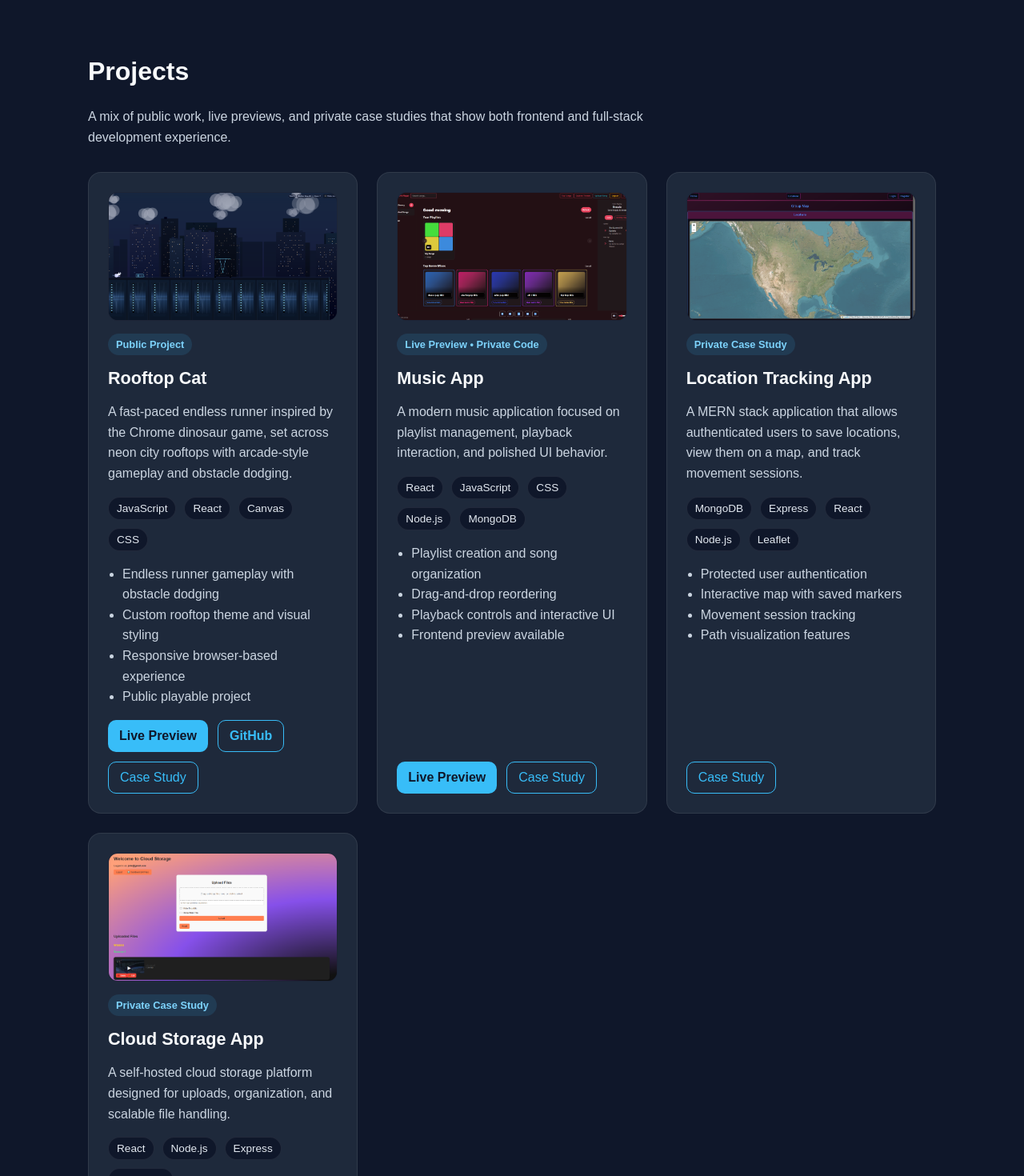
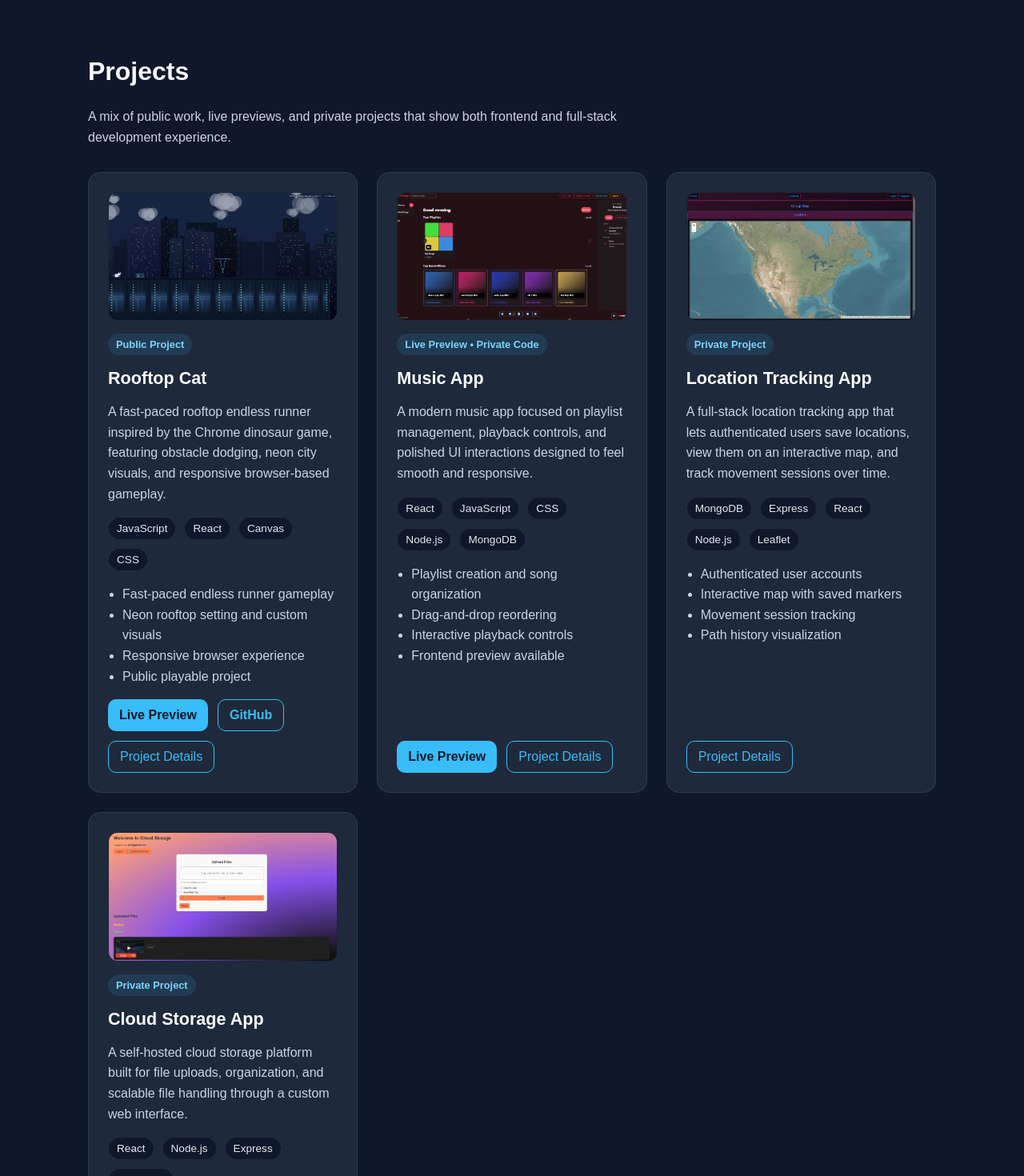
Before and after one commit to AceSpadee/Portfolio, a React (Vite) app: page / in a window 1280 px wide. Shown: the part 1280-2750 px from the top of the page at 80% size. Built offline with nearby package versions, Linux system fonts and the light colour scheme.

Commit message:
reworded some of the projects

```diff
--- a/src/App.jsx
+++ b/src/App.jsx
@@ -129,7 +129,7 @@ function App() {
         <div className="section-heading">
           <h2>Projects</h2>
           <p>
-            A mix of public work, live previews, and private case studies that
+            A mix of public work, live previews, and private projects that
             show both frontend and full-stack development experience.
           </p>
         </div>
@@ -172,7 +172,7 @@ function App() {
               rel="noreferrer"
             >
               <span className="contact-label">GitHub</span>
-              <span className="contact-value">https://github.com/AceSpadee</span>
+              <span className="contact-value">github.com/AceSpadee</span>
             </a>
           </div>
         </div>
--- a/src/components/ProjectCard.jsx
+++ b/src/components/ProjectCard.jsx
@@ -1,5 +1,5 @@
 import { useState } from "react";
-import ProjectCaseStudy from "./ProjectCaseStudy";
+import ProjectDetails from "./ProjectDetails";
 
 function ProjectCard({ project, onImageClick }) {
   const {
@@ -12,13 +12,13 @@ function ProjectCard({ project, onImageClick }) {
     highlights,
     liveLink,
     githubLink,
-    caseStudy,
+    projectDetails,
   } = project;
 
-  const [showCaseStudy, setShowCaseStudy] = useState(false);
+  const [showProjectDetails, setShowProjectDetails] = useState(false);
 
-  const toggleCaseStudy = () => {
-    setShowCaseStudy((prev) => !prev);
+  const toggleProjectDetails = () => {
+    setShowProjectDetails((prev) => !prev);
   };
 
   return (
@@ -80,18 +80,18 @@ function ProjectCard({ project, onImageClick }) {
           </a>
         )}
 
-        {caseStudy && (
+        {projectDetails && (
           <button
             type="button"
             className="project-link secondary project-button"
-            onClick={toggleCaseStudy}
+            onClick={toggleProjectDetails}
           >
-            {showCaseStudy ? "Hide Case Study" : "Case Study"}
+            {showProjectDetails ? "Hide Details" : "Project Details"}
           </button>
         )}
       </div>
 
-      {showCaseStudy && <ProjectCaseStudy caseStudy={caseStudy} />}
+      {showProjectDetails && <ProjectDetails projectDetails={projectDetails} />}
     </article>
   );
 }
--- a/src/components/ProjectCaseStudy.jsx
+++ b/src/components/ProjectDetails.jsx
@@ -1,19 +1,19 @@
-function ProjectCaseStudy({ caseStudy }) {
-  const { overview, goal, challenges, learned } = caseStudy;
+function ProjectDetails({ projectDetails }) {
+  const { overview, goal, challenges, learned } = projectDetails;
 
   return (
-    <div className="project-case-study">
-      <div className="case-study-section">
+    <div className="project-details">
+      <div className="project-details-section">
         <h4>Overview</h4>
         <p>{overview}</p>
       </div>
 
-      <div className="case-study-section">
+      <div className="project-details-section">
         <h4>Goal</h4>
         <p>{goal}</p>
       </div>
 
-      <div className="case-study-section">
+      <div className="project-details-section">
         <h4>Technical Challenges</h4>
         <ul>
           {challenges.map((item) => (
@@ -22,7 +22,7 @@ function ProjectCaseStudy({ caseStudy }) {
         </ul>
       </div>
 
-      <div className="case-study-section">
+      <div className="project-details-section">
         <h4>What I Learned</h4>
         <ul>
           {learned.map((item) => (
@@ -34,4 +34,4 @@ function ProjectCaseStudy({ caseStudy }) {
   );
 }
 
-export default ProjectCaseStudy;
+export default ProjectDetails;
--- a/src/data/projects.js
+++ b/src/data/projects.js
@@ -10,30 +10,30 @@ const projects = [
     image: rooftopCatThumb,
     alt: "Screenshot of Rooftop Cat game",
     description:
-      "A fast-paced endless runner inspired by the Chrome dinosaur game, set across neon city rooftops with arcade-style gameplay and obstacle dodging.",
+      "A fast-paced rooftop endless runner inspired by the Chrome dinosaur game, featuring obstacle dodging, neon city visuals, and responsive browser-based gameplay.",
     tech: ["JavaScript", "React", "Canvas", "CSS"],
     highlights: [
-      "Endless runner gameplay with obstacle dodging",
-      "Custom rooftop theme and visual styling",
-      "Responsive browser-based experience",
+      "Fast-paced endless runner gameplay",
+      "Neon rooftop setting and custom visuals",
+      "Responsive browser experience",
       "Public playable project",
     ],
     liveLink: "https://ambient-loader.onrender.com",
     githubLink: "https://github.com/AceSpadee/ambient-loader",
-    caseStudy: {
+    projectDetails: {
       overview:
-        "Rooftop Cat is an arcade-style endless runner built around fast reaction gameplay, a custom city rooftop theme, and a lightweight browser-based experience.",
+        "Rooftop Cat is a fast-paced endless runner inspired by the Chrome dinosaur game, reimagined with a neon rooftop setting and a more stylized browser-based presentation.",
       goal:
-        "The goal was to create a fun, visually distinctive endless runner with a simple gameplay loop that still felt polished and responsive.",
+        "The goal was to build a simple but polished arcade-style game that felt quick, responsive, and visually distinct while staying easy to pick up and play in the browser.",
       challenges: [
-        "Balancing obstacle timing so the game felt fair but challenging",
-        "Creating a consistent rooftop visual theme that fit the gameplay",
-        "Keeping movement and collisions responsive in the browser",
+        "Balancing obstacle timing so the gameplay felt challenging without becoming frustrating",
+        "Creating a visual style that made the rooftop setting feel clear and consistent",
+        "Keeping movement, collisions, and pacing responsive in a browser environment",
       ],
       learned: [
-        "How to structure game logic for repeatable browser gameplay loops",
-        "How to improve feel through pacing, spacing, and visual clarity",
-        "How small animation and obstacle decisions affect game quality",
+        "How to structure a browser-based gameplay loop for repeatable arcade-style play",
+        "How timing, spacing, and visual clarity affect the feel of a game",
+        "How small gameplay and animation changes can noticeably improve the overall experience",
       ],
     },
   },
@@ -43,91 +43,91 @@ const projects = [
     image: musicAppThumb,
     alt: "Screenshot of the music app interface",
     description:
-      "A modern music application focused on playlist management, playback interaction, and polished UI behavior.",
+      "A modern music app focused on playlist management, playback controls, and polished UI interactions designed to feel smooth and responsive.",
     tech: ["React", "JavaScript", "CSS", "Node.js", "MongoDB"],
     highlights: [
       "Playlist creation and song organization",
       "Drag-and-drop reordering",
-      "Playback controls and interactive UI",
+      "Interactive playback controls",
       "Frontend preview available",
     ],
     liveLink: "https://music-player-s59b.onrender.com",
-    caseStudy: {
+    projectDetails: {
       overview:
-        "This project focuses on creating a polished music experience with playlist management, responsive controls, and a more interactive interface than a basic CRUD app.",
+        "This music app was built to create a smoother, more interactive listening experience with playlist management, playback features, and a polished frontend interface.",
       goal:
-        "The goal was to build a music application that felt clean, modern, and smooth to interact with while supporting more advanced playlist behavior.",
+        "The goal was to build a music application that felt modern and responsive while supporting more advanced playlist behavior than a basic media or CRUD interface.",
       challenges: [
-        "Handling drag-and-drop playlist interactions cleanly",
-        "Managing dropdown menu behavior without flicker or awkward closing",
-        "Keeping playback controls, playlist logic, and UI state organized",
+        "Handling drag-and-drop interactions in a way that felt smooth and intuitive",
+        "Managing dropdown menu behavior without flicker or awkward state changes",
+        "Keeping playback controls, playlist logic, and UI state organized as the app grew",
       ],
       learned: [
-        "How to break large UI systems into reusable React components",
-        "How to manage more complex interface state cleanly",
-        "How strong UI behavior can make a project feel much more polished",
+        "How to break larger interface systems into smaller reusable React components",
+        "How to manage more complex UI state across interactive features",
+        "How refined interface behavior can make a project feel significantly more polished",
       ],
     },
   },
   {
     title: "Location Tracking App",
-    status: "Private Case Study",
+    status: "Private Project",
     image: locationAppThumb,
     alt: "Screenshot of the location tracking application map",
     description:
-      "A MERN stack application that allows authenticated users to save locations, view them on a map, and track movement sessions.",
+      "A full-stack location tracking app that lets authenticated users save locations, view them on an interactive map, and track movement sessions over time.",
     tech: ["MongoDB", "Express", "React", "Node.js", "Leaflet"],
     highlights: [
-      "Protected user authentication",
+      "Authenticated user accounts",
       "Interactive map with saved markers",
       "Movement session tracking",
-      "Path visualization features",
+      "Path history visualization",
     ],
-    caseStudy: {
+    projectDetails: {
       overview:
-        "This application was built to let authenticated users save locations, view them visually on a map, and track movement history over time.",
+        "This application was built to let authenticated users save locations, view them visually on a map, and track movement history through an interactive full-stack interface.",
       goal:
-        "The goal was to combine mapping, authentication, and stored path data into a full-stack project with practical location-based functionality.",
+        "The goal was to combine mapping, authentication, and stored path data into a practical full-stack project centered around location-based functionality.",
       challenges: [
         "Structuring location and movement data clearly in the backend",
-        "Displaying markers and movement paths in a readable way on the map",
-        "Balancing live tracking behavior with storage and performance concerns",
+        "Displaying saved markers and movement paths in a way that stayed readable on the map",
+        "Balancing live tracking behavior with storage and performance considerations",
       ],
       learned: [
         "How to connect geolocation-based frontend behavior to backend storage",
-        "How to organize full-stack data around user activity",
-        "How map rendering and movement tracking introduce performance considerations",
+        "How to organize full-stack data around user activity and movement history",
+        "How map rendering and movement tracking introduce performance and structure challenges",
       ],
     },
   },
   {
     title: "Cloud Storage App",
-    status: "Private Case Study",
+    status: "Private Project",
     image: cloudStorageThumb,
     alt: "Screenshot of the cloud storage app dashboard",
     description:
-      "A self-hosted cloud storage platform designed for uploads, organization, and scalable file handling.",
+      "A self-hosted cloud storage platform built for file uploads, organization, and scalable file handling through a custom web interface.",
     tech: ["React", "Node.js", "Express", "MongoDB"],
     highlights: [
       "Custom file management interface",
       "Backend upload handling",
-      "Scalable large-file planning",
+      "Scalable storage planning",
       "Self-hosted architecture",
     ],
-    caseStudy: {
+    projectDetails: {
       overview:
-        "This project is a self-hosted storage platform designed to manage uploads, organize files, and support a custom file handling workflow through the web.",
+        "This project is a self-hosted cloud storage platform designed to manage uploads, organize files, and support a custom file-handling workflow through the web.",
       goal:
         "The goal was to explore building a storage-focused platform with a custom frontend and backend architecture instead of relying entirely on third-party services.",
       challenges: [
-        "Planning for larger file uploads and storage performance",
-        "Designing a clean interface for file interaction and organization",
-        "Thinking through how storage architecture should scale over time",
+        "Planning for larger file uploads and long-term storage performance",
+        "Designing a clean interface for browsing, organizing, and managing files",
+        "Thinking through how the storage architecture should scale over time",
       ],
       learned: [
         "How storage-heavy applications require different planning than standard CRUD apps",
-        "How backend file workflows affect frontend design decisions",
-        "How self-hosted systems introduce architecture and performance tradeoffs",
+        "How backend file workflows directly affect frontend design decisions",
+        "How self-hosted systems introduce performance, architecture, and scalability tradeoffs",
       ],
     },
   },
```
Also changed, not shown: src/App.css (+5 -5 lines).
